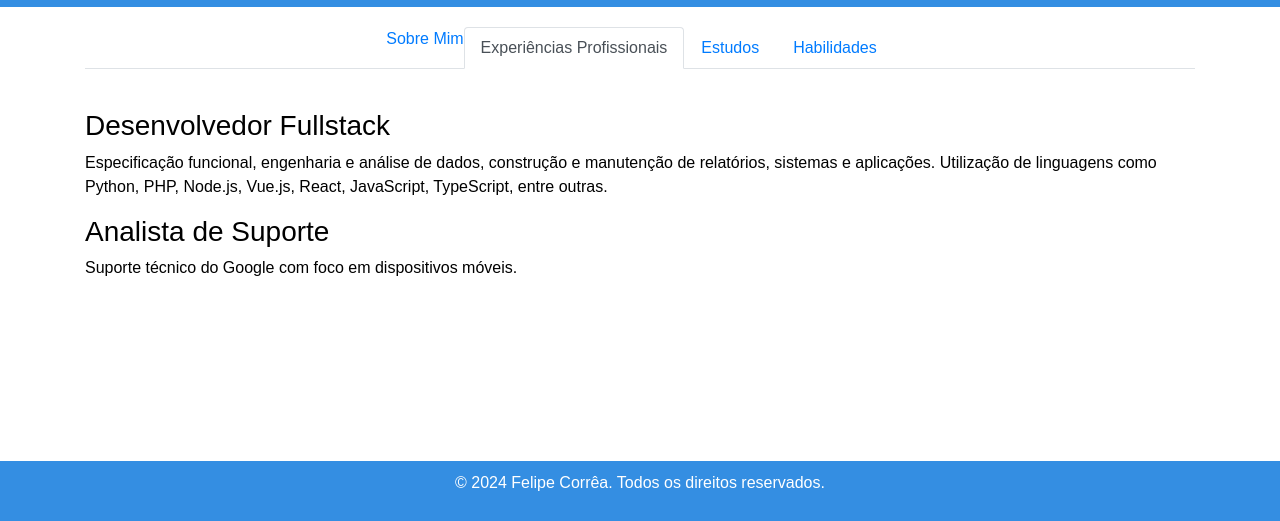
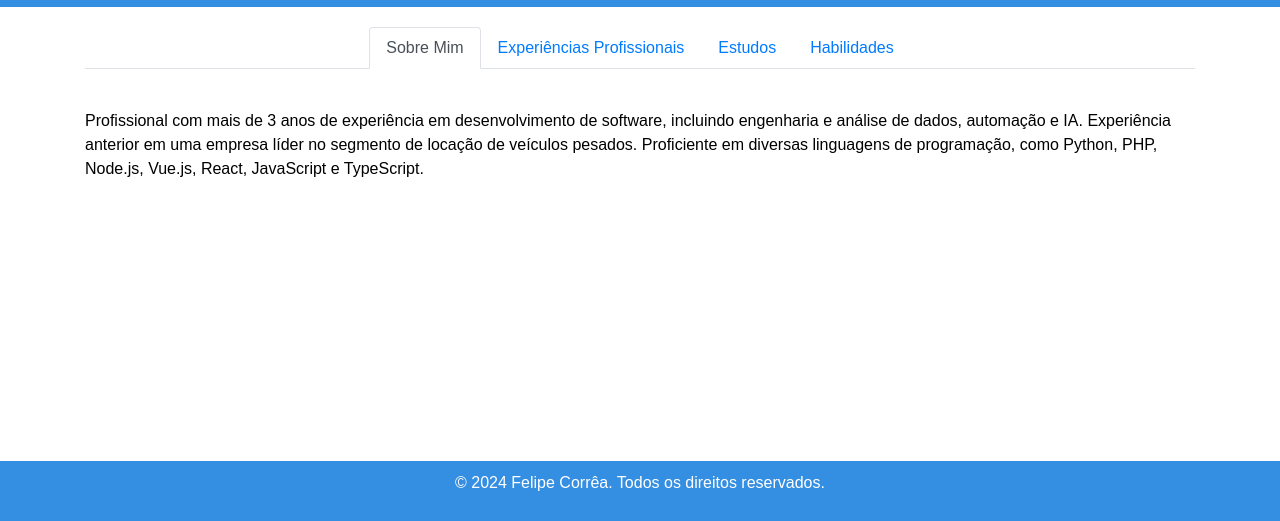
Before and after one commit to correalipe/MeuCurriculo, a plain HTML site: page index.html in a window 1280 px wide. Shown: the part 279-800 px from the top of the page. Drawn offline with nearby package versions, Linux system fonts and the light colour scheme.

Commit message:
Update index.html

```diff
--- a/index.html
+++ b/index.html
@@ -42,10 +42,10 @@
   <main class="container">
     <ul class="nav nav-tabs" id="myTab" role="tablist">
       <li class="nav-item">
-        <a class="tab-pane fade show active" id="about-me-tab" data-toggle="tab" href="#about-me" role="tab" aria-controls="about-me" aria-selected="false">Sobre Mim</a>
+        <a class="nav-link show active" id="about-me-tab" data-toggle="tab" href="#about-me" role="tab" aria-controls="about-me" aria-selected="false">Sobre Mim</a>
       </li>
       <li class="nav-item">
-        <a class="nav-link active" id="experience-tab" data-toggle="tab" href="#experience" role="tab" aria-controls="experience" aria-selected="true">Experiências Profissionais</a>
+        <a class="nav-link" id="experience-tab" data-toggle="tab" href="#experience" role="tab" aria-controls="experience" aria-selected="true">Experiências Profissionais</a>
       </li>
       <li class="nav-item">
         <a class="nav-link" id="education-tab" data-toggle="tab" href="#education" role="tab" aria-controls="education" aria-selected="false">Estudos</a>
@@ -55,7 +55,15 @@
       </li>
     </ul>
     <div class="tab-content" id="myTabContent">
-      <div class="tab-pane fade show active" id="experience" role="tabpanel" aria-labelledby="experience-tab">
+      <div class="tab-pane fade show active" id="about-me" role="tabpanel" aria-labelledby="about-me-tab">
+        <section>
+          <p>Profissional com mais de 3 anos de experiência em desenvolvimento de software, incluindo engenharia
+            e análise de dados, automação e IA. Experiência anterior em uma empresa líder no segmento de
+            locação de veículos pesados. Proficiente em diversas linguagens de programação, como Python, PHP,
+            Node.js, Vue.js, React, JavaScript e TypeScript.</p>
+        </section>
+      </div>
+      <div class="tab-pane fade" id="experience" role="tabpanel" aria-labelledby="experience-tab">
         <section>
           <ul>
             <li>
@@ -89,14 +97,6 @@
               <p>Formação em UI, UX e Product Design</p>
             </li>
           </ul>
-        </section>
-      </div>
-      <div class="tab-pane fade" id="about-me" role="tabpanel" aria-labelledby="about-me-tab">
-        <section>
-          <p>Profissional com mais de 3 anos de experiência em desenvolvimento de software, incluindo engenharia
-            e análise de dados, automação e IA. Experiência anterior em uma empresa líder no segmento de
-            locação de veículos pesados. Proficiente em diversas linguagens de programação, como Python, PHP,
-            Node.js, Vue.js, React, JavaScript e TypeScript.</p>
         </section>
       </div>
       <div class="tab-pane fade" id="skills" role="tabpanel" aria-labelledby="skills-tab">
```
